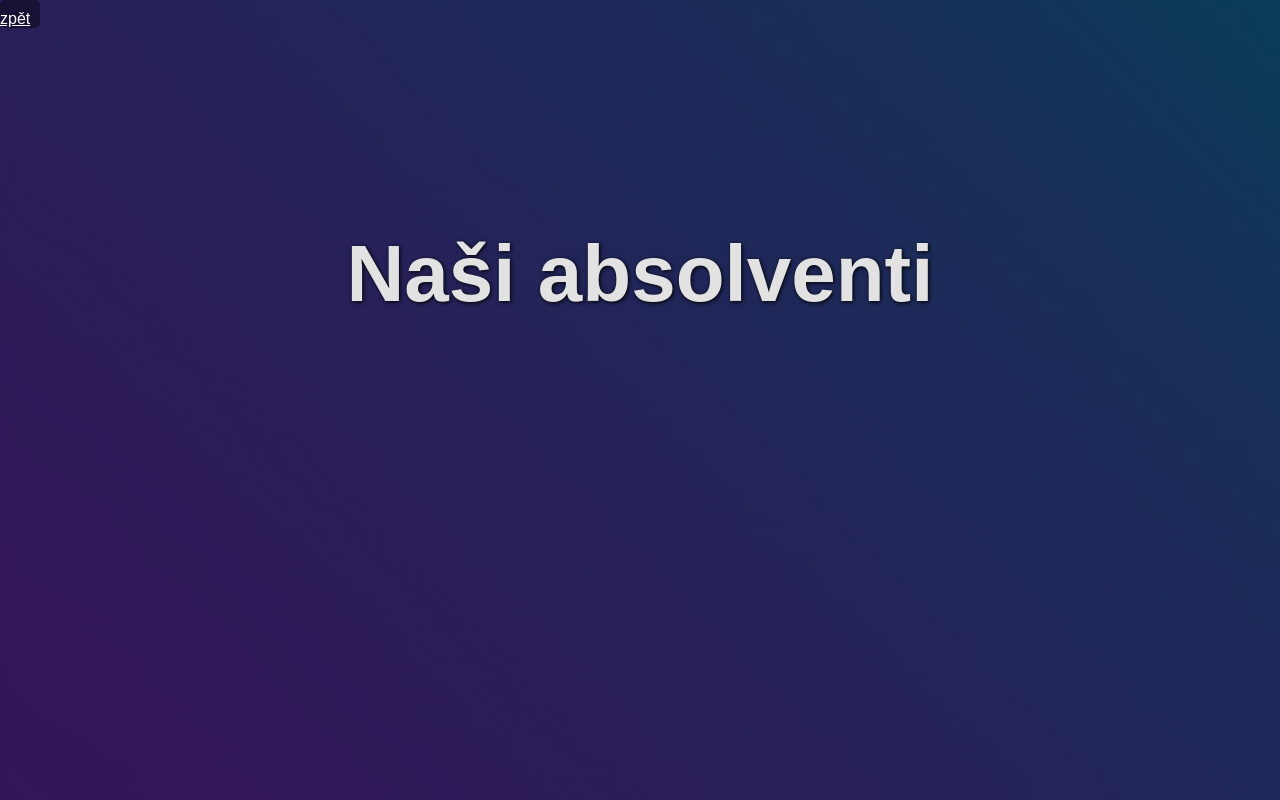
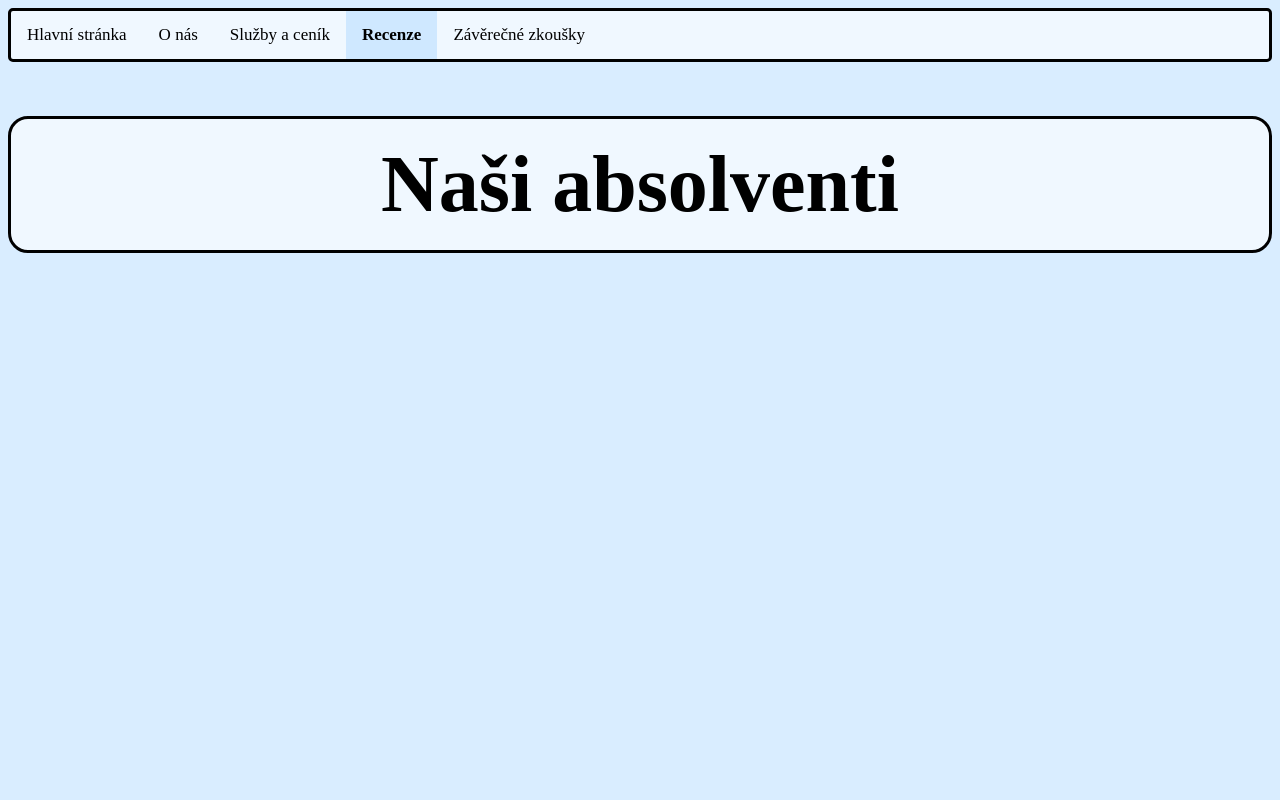
Before and after one commit to 1wag/ASK, a PHP site: page /recenze.html in a window 1280 px wide. Run offline with PHP 8.4, Linux system fonts and the light colour scheme.

Commit message:
menu tweak, color adjustments

```diff
--- a/index.js
+++ b/index.js
@@ -72,3 +72,19 @@ function myFunction() {
 
     marker.bindPopup("<b>Autoškola Kryštof</b><br>Komárovská 666/3, 617 00 Brno-jih-Komárov").openPopup();
   });
+
+    // Function to open popup and disable scrolling
+    function openPopup() {
+      document.getElementById('popupOverlay').style.display = 'flex';
+      document.body.style.overflow = 'hidden'; // Disable scrolling
+    }
+
+    // Function to close popup and enable scrolling
+    function closePopup() {
+      document.getElementById('popupOverlay').style.display = 'none';
+      document.body.style.overflow = ''; // Enable scrolling
+    }
+
+    document.getElementById('phone').onclick = function() {
+      window.location.href = 'mobilni.html'; // URL, na kterou chcete přejít
+    };
--- a/login.html
+++ b/login.html
@@ -11,12 +11,12 @@
   <canvas id="background"></canvas>
 
   <div class="login-container">
-    <h2>Přihlášení</h2>
+    <h2>Přihlásit se</h2>
     <form action="login.php" method="post">
       <input type="text" name="usr" placeholder="Uživatelské jméno">
       <input type="password" name="pwd" placeholder="Heslo">
-      <button type="submit">Přihlásit</button>
-      <a class="return" href="index.html">Vrátit se zpět ⤴</a>
+      <button type="submit">Přihlásit se</button>
+      <a class="return" href="form.html">Vrátit se zpět ⤴</a>
     </form>
   </div>
 
--- a/recenze.html
+++ b/recenze.html
@@ -3,70 +3,39 @@
 <head>
     <meta charset="UTF-8">
     <meta name="viewport" content="width=device-width, initial-scale=1.0">
-    <title>Zkoušky</title>
+    <link href="https://fonts.googleapis.com/css2?family=Poppins:wght@400;600&display=swap" rel="stylesheet">
+    <link rel="stylesheet" href="https://cdnjs.cloudflare.com/ajax/libs/font-awesome/4.7.0/css/font-awesome.min.css">
+    <title>Recenze</title>
+    <link rel="stylesheet" href="style.css">
     <link rel="icon" type="image/x-icon" href="logo_1.jpg">
     <style>
-        *{
-            margin: 0;
-            padding: 0;
-            box-sizing: border-box;
+        .a1{
+            font-size: 5em;
+            padding: 20px;
+            background-color: aliceblue;
+            border-radius: 20px;
+            border: solid;
         }
-        body {
-            font-family: Arial, sans-serif;
-            color: #333;
-        }
-        h1 {
-            font-size: 5em;
-            color: rgb(226, 226, 226);
-            text-shadow: 1px 1px 4px #000;
-            display: flex;
-            flex-direction: column;
-            justify-content: center;
-            align-items: center;
-            scroll-snap-align: start;
-
-            padding-top: 200px;
-            text-align: center;
-        }
-        section {
-            height: 100vh;
-
-        }
-        .one {
-            background-image: linear-gradient(rgba(0, 0, 0, 0.65), rgba(0, 0, 0, 0.65)), url('200w.gif');
-            background-size: cover;
-            background-position: center;
-        }
-        .btn{
-            padding-top: 10px;
-            padding-right: 10px;
-            font-size: 1em;
-            display: flex;
-            justify-content: center;
-            align-items: center;
-            border: none;
-            border-radius: 5px;
-            background-color: rgba(0, 0, 0, 0.420);
-            color: white;
-        }
-        a{
-            color: white;
-        }
-
 
     </style>
 </head>
 <body>
+    <div class="topnav" id="myTopnav">
+        <a href="index.html">Hlavní stránka</a>
+        <a href="onas.html">O nás</a>
+        <a href="sluzby.html">Služby a ceník</a>
+        <a href="#" class="active">Recenze</a>
+        <a href="zkousky.html">Závěrečné zkoušky</a>
 
-    <div>
-
-        <section class="one">
-            <button class="btn"> <a href="index.html">zpět</a></button>
-            <h1>Naši absolventi</h1>
+        <a href="javascript:void(0);" class="icon" onclick="myFunction()">
+          <i class="fa fa-bars">☰</i>
+        </a>
+      </div>
+      <h1 class="a1">Naši absolventi</h1>
 
 
-        </section>
 
 
+      <script src="index.js"></script>
 </body>
 </html>
--- a/style.css
+++ b/style.css
@@ -1,23 +1,30 @@
 body{
-  background-color: aliceblue;
+  margin: 1;
+  padding: 1;
+  background-color: rgb(217, 237, 255);
 }
 header{
- background-color: grey;
+ background-color: aliceblue;
  display: flex;
  justify-content: center;
  align-items: center;
  padding: 40px;
- border-radius: 20px 10px;
+ border-radius: 20px;
  font-size: 2em;
  font-family: Verdana;
  height: 100px;
+ border: solid;
+}
+h1{
+  text-align: center;
 }
 #instagram, #facebook{
 cursor: pointer;
 }
 .photoHolder{
    height: 800px;
-   background-image: linear-gradient(rgba(0, 0, 0, 0.65), rgba(0, 0, 0, 0.65)), url('auto_4.jpg');
+   /*linear-gradient(rgba(0, 0, 0, 0.65), rgba(0, 0, 0, 0.65)), */
+   background-image: url('auto_3.jpg');
    background-size: cover;
    background-position: center;
    border-radius: 10px;
@@ -200,35 +210,38 @@ background-color: rgba(0, 0, 0, 0.5);
 }
 
 .mtFooter{
- color: #79a5d3;
+ color: rgb(94, 94, 94);
  font-size: 0.75em;
  font-family: Helvetica;
 }
 
 .topnav {
 overflow: hidden;
-background-color: #333;
+background-color: aliceblue;
+border: solid;
 border-radius: 5px;
 }
 
 .topnav a {
 float: left;
 display: block;
-color: #f2f2f2;
+color: black;
 text-align: center;
 padding: 14px 16px;
 text-decoration: none;
 font-size: 17px;
+cursor: pointer;
 }
 
 .topnav a:hover {
-background-color: #ddd;
+background-color: gainsboro;
 color: black;
 }
 
 .topnav a.active {
-background-color: lightblue;
-color: blue;
+background-color: rgb(207, 232, 255);
+font-weight: bold;
+color: black;
 }
 
 .topnav .icon {
```
Also changed, not shown: other parts of style.css (+80 -11 lines), form.html (added, +29 -0 lines), index.html (+21 -31 lines), onas.html (added, +51 -0 lines), sluzby.html (added, +66 -0 lines), car.png (added), phone.png (added).
